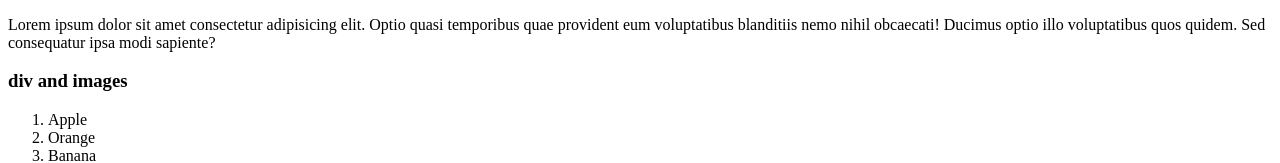
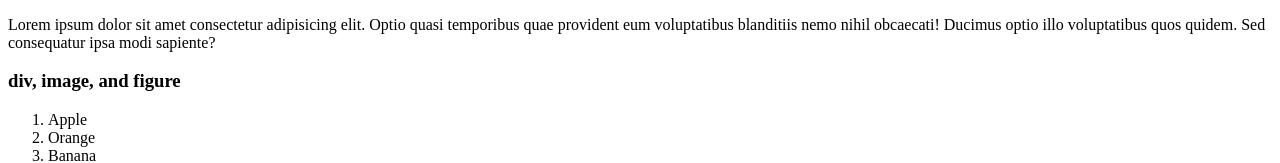
Before and after one commit to jeenskki/DIGB313, a plain HTML site: page Home1/index.html in a window 1280 px wide. Shown: the part 196-359 px from the top of the page. Drawn offline with Linux system fonts and the light colour scheme.

Commit message:
added some comments

```diff
--- a/Home1/index.html
+++ b/Home1/index.html
@@ -2,7 +2,7 @@
 <html>
     <head>
         <title>Homework #1</title>
-        <!-- <link rel="stylesheet" type="text/css" href="">    css 링크 자리 -->
+        <!-- <link rel="stylesheet" type="text/css" href="">    css 미사용 -->
     </head>
     <body>
         <h1>Homework #1</h1>
@@ -10,13 +10,14 @@
         <a href="https://www.naver.com">Go to NAVER</a>
         <h2>Paragraph</h2>
         <p>Lorem ipsum dolor sit amet consectetur adipisicing elit. Optio quasi temporibus quae provident eum voluptatibus blanditiis nemo nihil obcaecati! Ducimus optio illo voluptatibus quos quidem. Sed consequatur ipsa modi sapiente?</p>
-        <h3>div and images</h3>
+        <h3>div, image, and figure</h3>
         <div>
             <ol>
                 <li>Apple</li>
                 <li>Orange</li>
                 <li>Banana</li>
             </ol>
+            <!-- 이미지는 웹에서 url로 받아서 처리 -->
             <figure>
                     <img src="http://imgnn.seoul.co.kr/img//upload/2017/04/30/SSI_20170430112606_V.jpg" height="200">
                     <figcaption>This is Banana</figcaption>
```
